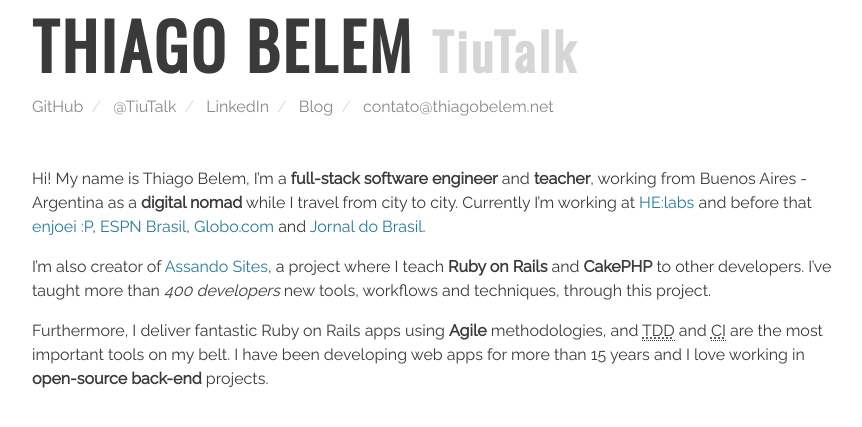
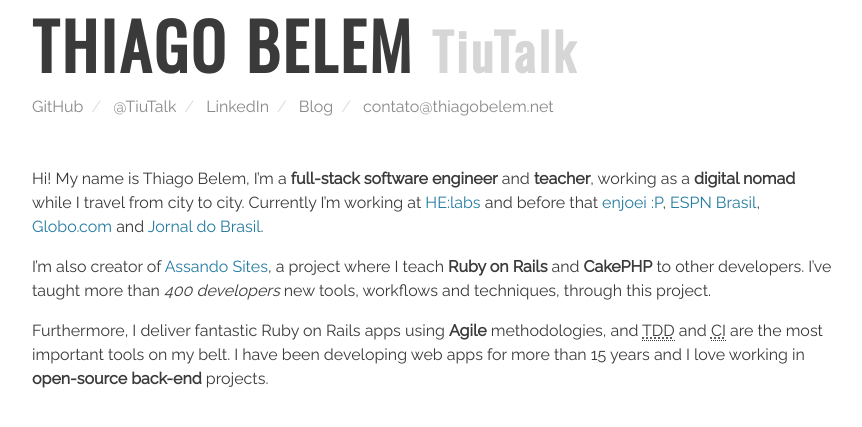
Before and after one commit to TiuTalk/tiutalk.github.io, a Jekyll site: the page built from index.md, in a window 1280 px wide, cut to the strip 188-615 px from the top of the page. Shown: the whole strip, without its empty margins (96-958 px from the left). Built offline with Jekyll 4.4.1, drawn with Linux system fonts in a browser that asks for light colours.

Commit message:
Update index.md

```diff
--- a/index.md
+++ b/index.md
@@ -2,7 +2,7 @@
 layout: default
 ---
 
-Hi! My name is {{ site.name }}, I'm a **{{ site.role | downcase }}** and **teacher**, working from {{ site.location }} as a **digital nomad** while I travel from city to city. Currently I'm working at [HE:labs][helabs] and before that [enjoei :P][enjoei], [ESPN Brasil][espn], [Globo.com][globo] and [Jornal do Brasil][jb].
+Hi! My name is {{ site.name }}, I'm a **{{ site.role | downcase }}** and **teacher**, working as a **digital nomad** while I travel from city to city. Currently I'm working at [HE:labs][helabs] and before that [enjoei :P][enjoei], [ESPN Brasil][espn], [Globo.com][globo] and [Jornal do Brasil][jb].
 
 I'm also creator of [Assando Sites][assando-sites], a project where I teach **Ruby on Rails** and **CakePHP** to other developers. I've taught more than *400 developers* new tools, workflows and techniques, through this project.
 
```
